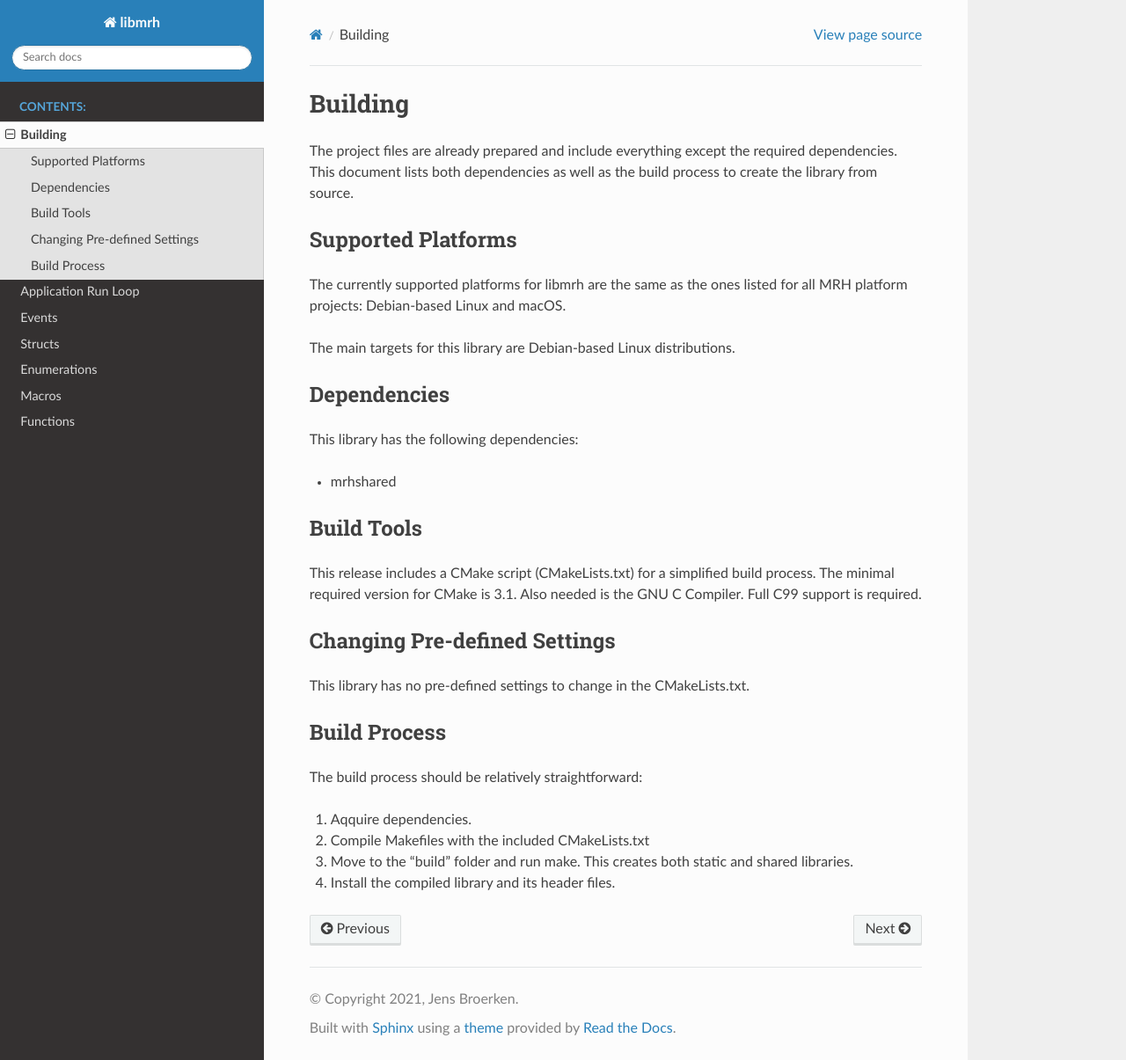
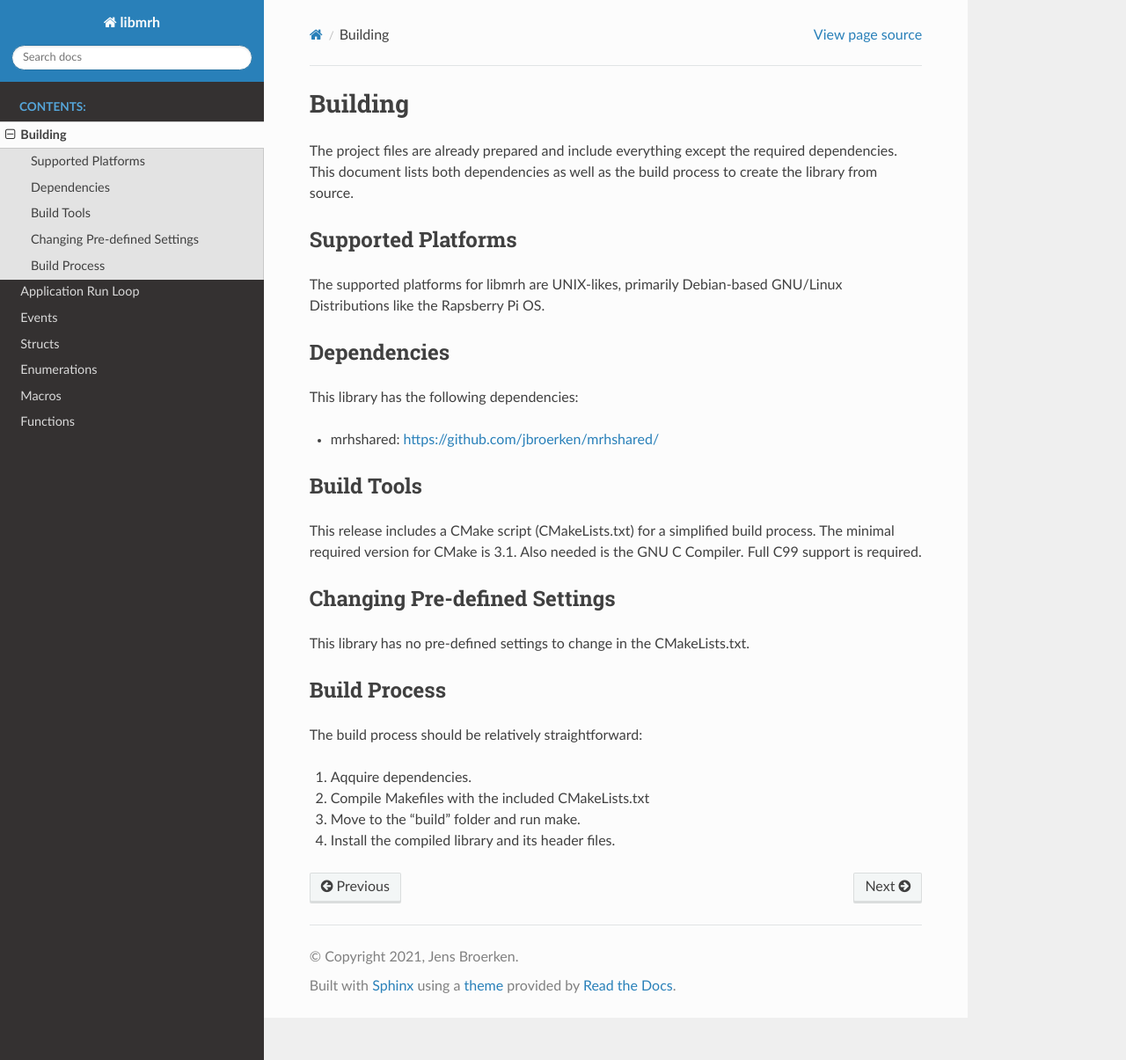
Before and after one commit to jbroerken/libmrh, a Sphinx documentation site: the page built from doc/source/Building/Building.rst, in a window 1280 px wide and 1205 px high. Shown: the whole window at 88% size. Built offline with Sphinx 7.4.7 and the Read the Docs theme 2.0.0, drawn with Linux system fonts in a browser that asks for light colours.

Commit message:
Update documentation
- Add links to required dependencies.
- Correct build process information.

```diff
--- a/doc/source/Building/Building.rst
+++ b/doc/source/Building/Building.rst
@@ -7,16 +7,14 @@
 
 Supported Platforms
 -------------------
-The currently supported platforms for libmrh are the same as the ones listed
-for all MRH platform projects: Debian-based Linux and macOS.
-
-The main targets for this library are Debian-based Linux distributions.
+The supported platforms for libmrh are UNIX-likes, primarily Debian-based
+GNU/Linux Distributions like the Rapsberry Pi OS.
 
 Dependencies
 ------------
 This library has the following dependencies:
 
-* mrhshared
+* mrhshared: https://github.com/jbroerken/mrhshared/
 
 Build Tools
 -----------
@@ -34,6 +32,5 @@
 
 1. Aqquire dependencies.
 2. Compile Makefiles with the included CMakeLists.txt
-3. Move to the "build" folder and run make. This creates both static and
-   shared libraries.
+3. Move to the "build" folder and run make.
 4. Install the compiled library and its header files.
```
